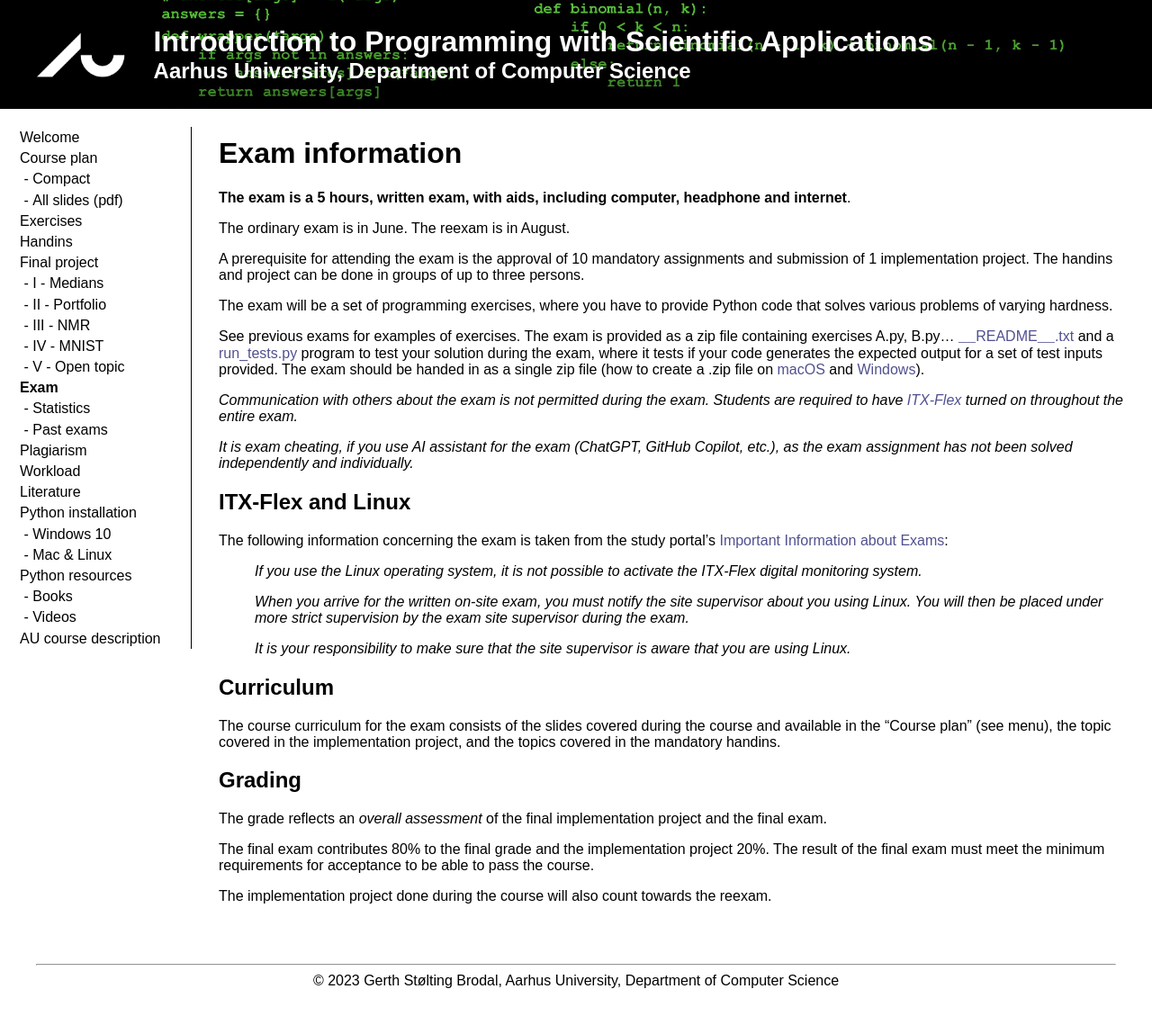
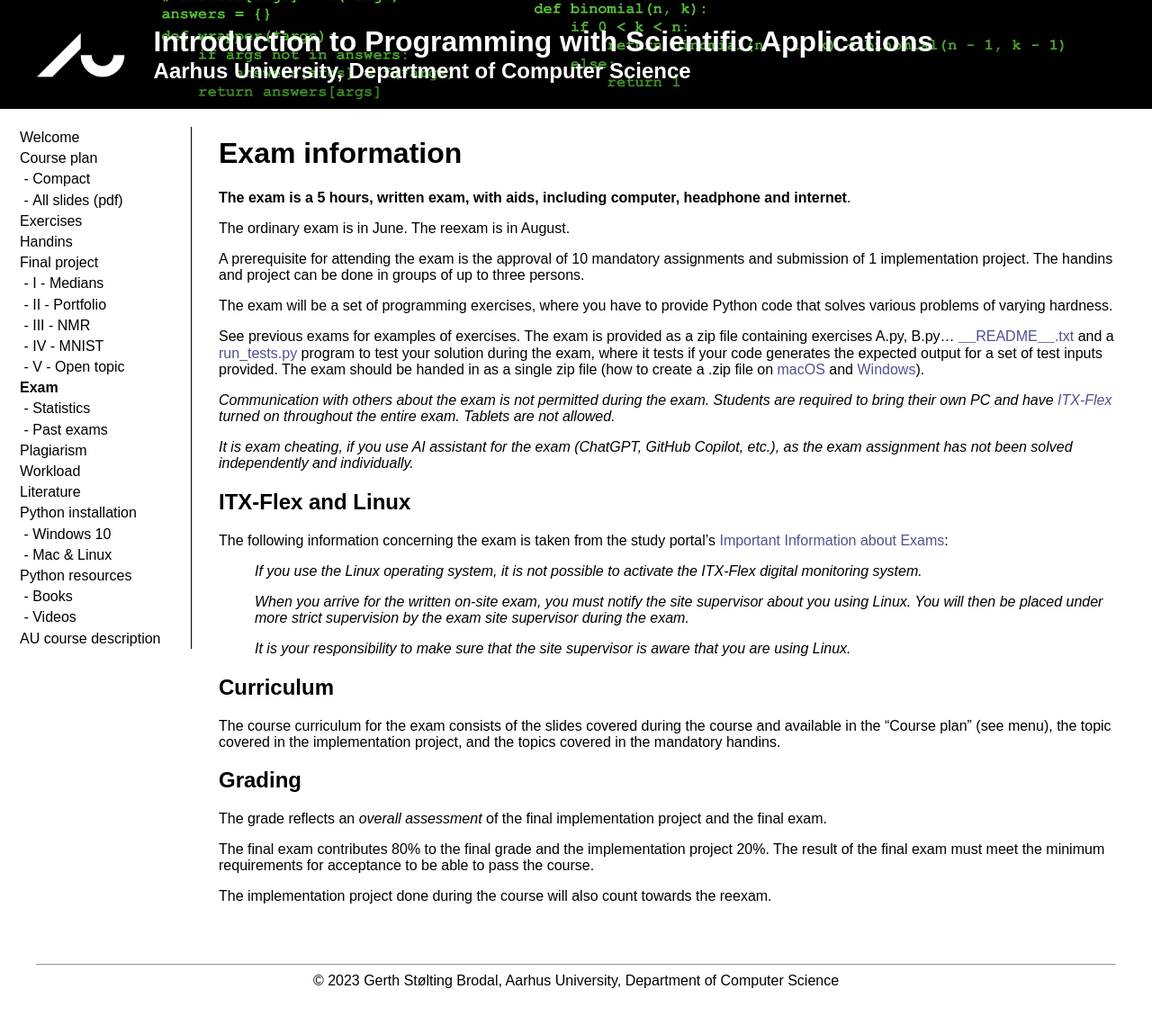
Before and after one commit to gsbrodal/gsbrodal.github.io, a Jekyll site: the page built from ipsa/exam-rules.md, in a window 1280 px wide. Shown: the whole page at 90% size. Built offline with Jekyll 4.4.1, drawn with Linux system fonts in a browser that asks for light colours; our own code applies the rules of GitHub Pages for plain Markdown files.

Commit message:
Update exam-rules.md

```diff
--- a/ipsa/exam-rules.md
+++ b/ipsa/exam-rules.md
@@ -11,8 +11,8 @@ The exam will be a set of programming exercises, where you have to provide Pytho
 See previous exams for examples of exercises. The exam is provided as a zip file containing exercises A.py, B.py... [`__`README`__`.txt](__README__.txt) and a [run_tests.py](run_tests.py)
 program to test your solution during the exam, where it tests if your code generates the expected output for a set of test inputs provided. The exam should be handed in as a single zip file (how to create a .zip file on [macOS](https://support.apple.com/en-gb/guide/mac-help/mchlp2528/mac) and [Windows](https://support.microsoft.com/en-us/help/14200/windows-compress-uncompress-zip-files)).
 
-_Communication with others about the exam is not permitted during the exam. Students are required to have
-[ITX-Flex](https://studerende.au.dk/en/digital-eksamen/information-about-itx-flex/) turned on throughout the entire exam._
+_Communication with others about the exam is not permitted during the exam. Students are required to bring their own PC and have
+[ITX-Flex](https://studerende.au.dk/en/digital-eksamen/information-about-itx-flex/) turned on throughout the entire exam. Tablets are not allowed._
 
 _It is exam cheating, if you use AI assistant for the exam (ChatGPT, GitHub Copilot, etc.), as the exam assignment has not been solved independently and individually._
 
```
